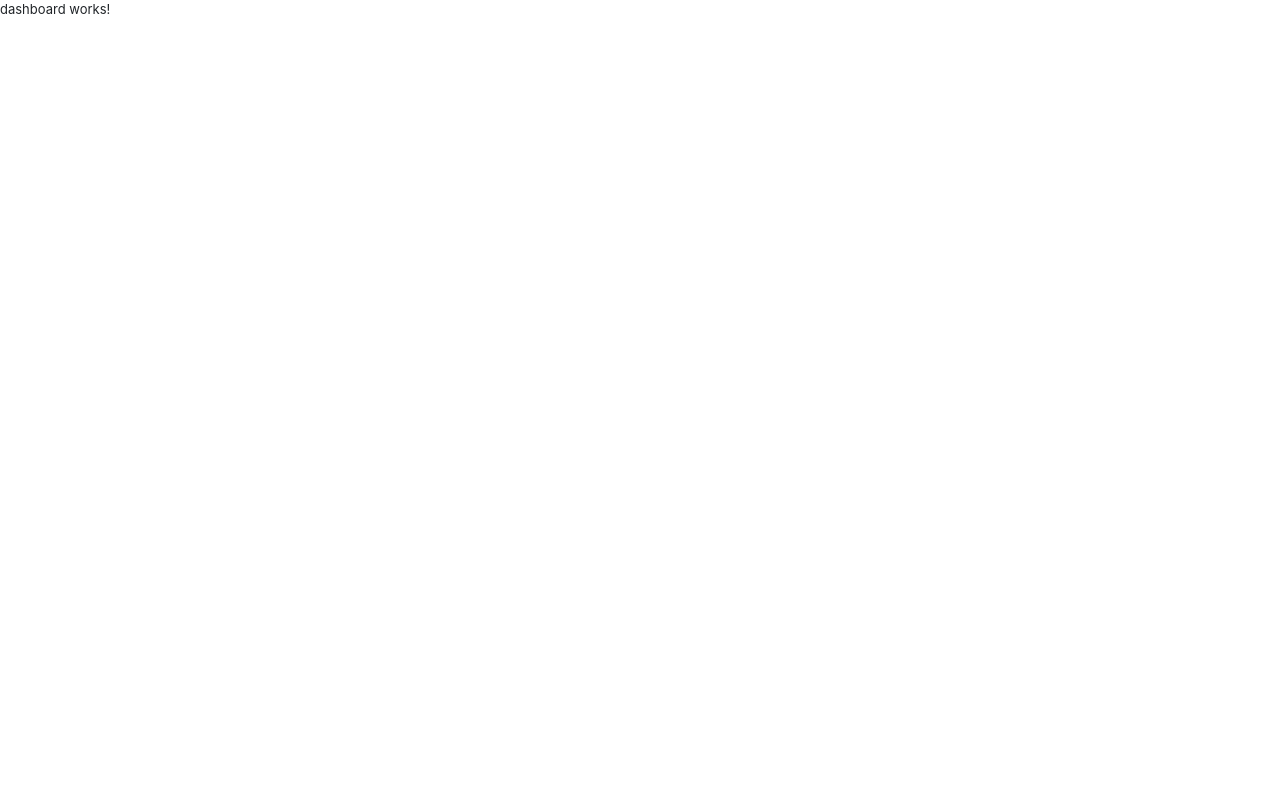
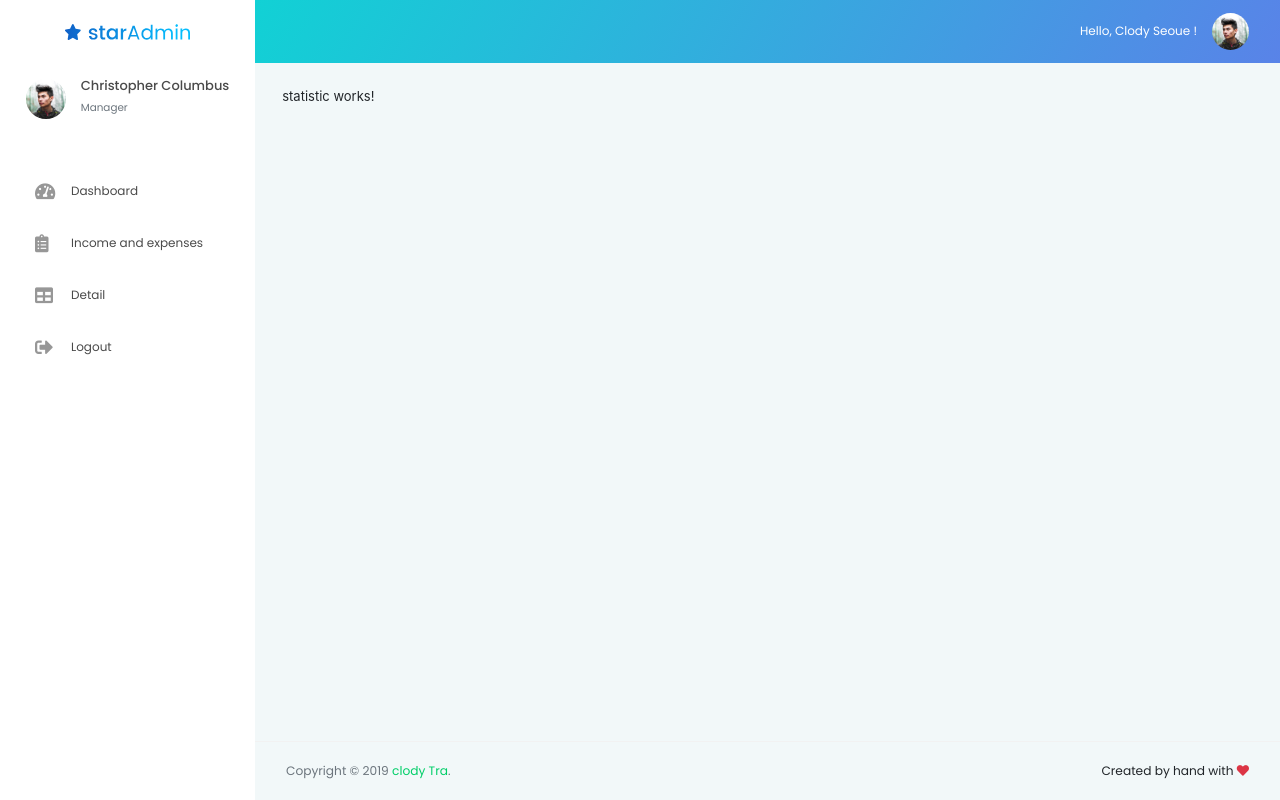
Before and after one commit to clody01/egressIncomeApp, an Angular app: page / in a window 1280 px wide. Built offline with nearby package versions, Linux system fonts and the light colour scheme.

Commit message:
Configuring daughter routes of our application

```diff
--- a/src/app/app-routing.module.ts
+++ b/src/app/app-routing.module.ts
@@ -3,12 +3,13 @@ import {RouterModule, Routes} from '@angular/router';
 import {LoginComponent} from './auth/login/login.component';
 import {RegisterComponent} from './auth/register/register.component';
 import {DashboardComponent} from './dashboard/dashboard.component';
+import {dashboardRoutes} from './dashboard/dashboard.routes';
 
 
 const routes: Routes = [
   {path: 'login', component: LoginComponent},
   {path: 'register', component: RegisterComponent},
-  {path: '', component: DashboardComponent},
+  {path: '', component: DashboardComponent, children: dashboardRoutes},
   {path: '**', redirectTo: ''}
 ];
 
--- a/src/app/dashboard/dashboard.component.html
+++ b/src/app/dashboard/dashboard.component.html
@@ -1 +1,10 @@
-<p>dashboard works!</p>
+<app-navbar></app-navbar>
+<div class="page-body-wrapper">
+  <app-sidebar></app-sidebar>
+  <div class="main-panel">
+    <div class="content-wrapper">
+      <router-outlet></router-outlet>
+    </div>
+    <app-footer></app-footer>
+  </div>
+</div>
--- /dev/null
+++ b/src/app/dashboard/dashboard.routes.ts
@@ -0,0 +1,12 @@
+import {Routes} from '@angular/router';
+import {StatisticComponent} from '../egress-income/statistic/statistic.component';
+import {EgressIncomeComponent} from '../egress-income/egress-income.component';
+import {DetailComponent} from '../egress-income/detail/detail.component';
+
+
+
+export const dashboardRoutes: Routes = [
+  {path: '', component: StatisticComponent},
+  {path: 'egress-income', component: EgressIncomeComponent},
+  {path: 'detail', component: DetailComponent},
+];
```
Also changed, not shown: src/app/app.component.html (+0 -17 lines).
